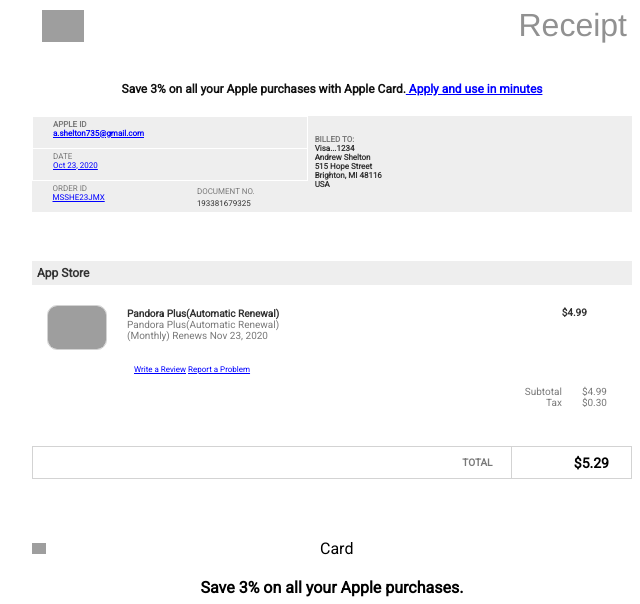
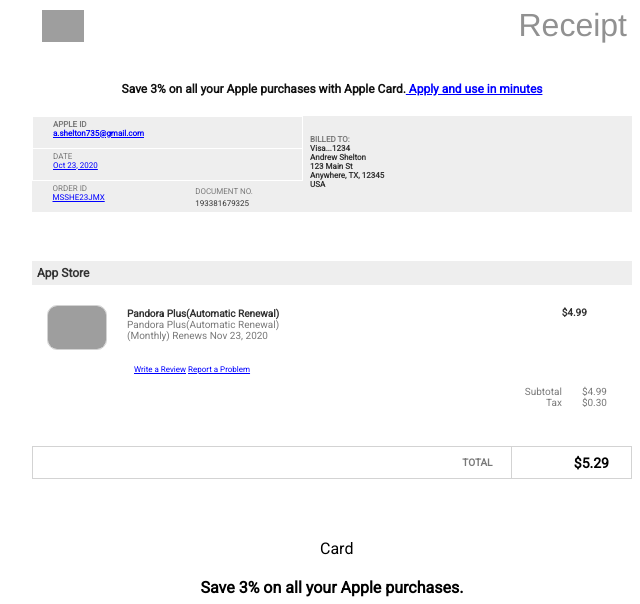
Before and after one commit to anshelto/Transactional-Email, a plain HTML site: page index.html in a window 1280 px wide. Shown: the top 604 px of the page, 308-948 px from the left. Drawn offline with Linux system fonts and the light colour scheme; grey boxes are pictures that could not be loaded.

Commit message:
Update index.html

```diff
--- a/index.html
+++ b/index.html
@@ -154,8 +154,8 @@
                                 <span style="text-align:left; color:#797979; font-size: 8px; line-height:.2;">BILLED TO:</span>
                                 <p style="text-align:left;color:rgb(51,51,51);font-size:8px;padding-top: 3px;">Visa...1234<br>
                                     Andrew Shelton<br>
-                                    515 Hope Street<br>
-                                    Brighton, MI 48116<br>
+                                    123 Main St<br>
+                                    Anywhere, TX, 12345<br>
                                     USA</p>
                             </th>
                         </tr>
@@ -275,7 +275,7 @@
 
                 <table width="100%" style="margin-top: 10%;">
                     <tr>
-                        <td width ="48%"><img src="https://ci3.googleusercontent.com/proxy/0Fp11aU9NcmmE3q_eIEx1vNA0bB6P7af1Xs1txk5gz31qX6MQvhKzDbe5HPdvIppRRjTEC6YGBbluYsTNY5GQtC6LqknzaGNAdTmkeXYDjub=s0-d-e1-ft#https://s.mzstatic.com/email/images_shared/logo_apple_d-2x.png" width="5%"></td>
+                        <td width ="48%"></td>
                         <td><p>Card</p></td>
                     </tr>
                 </table>
```
